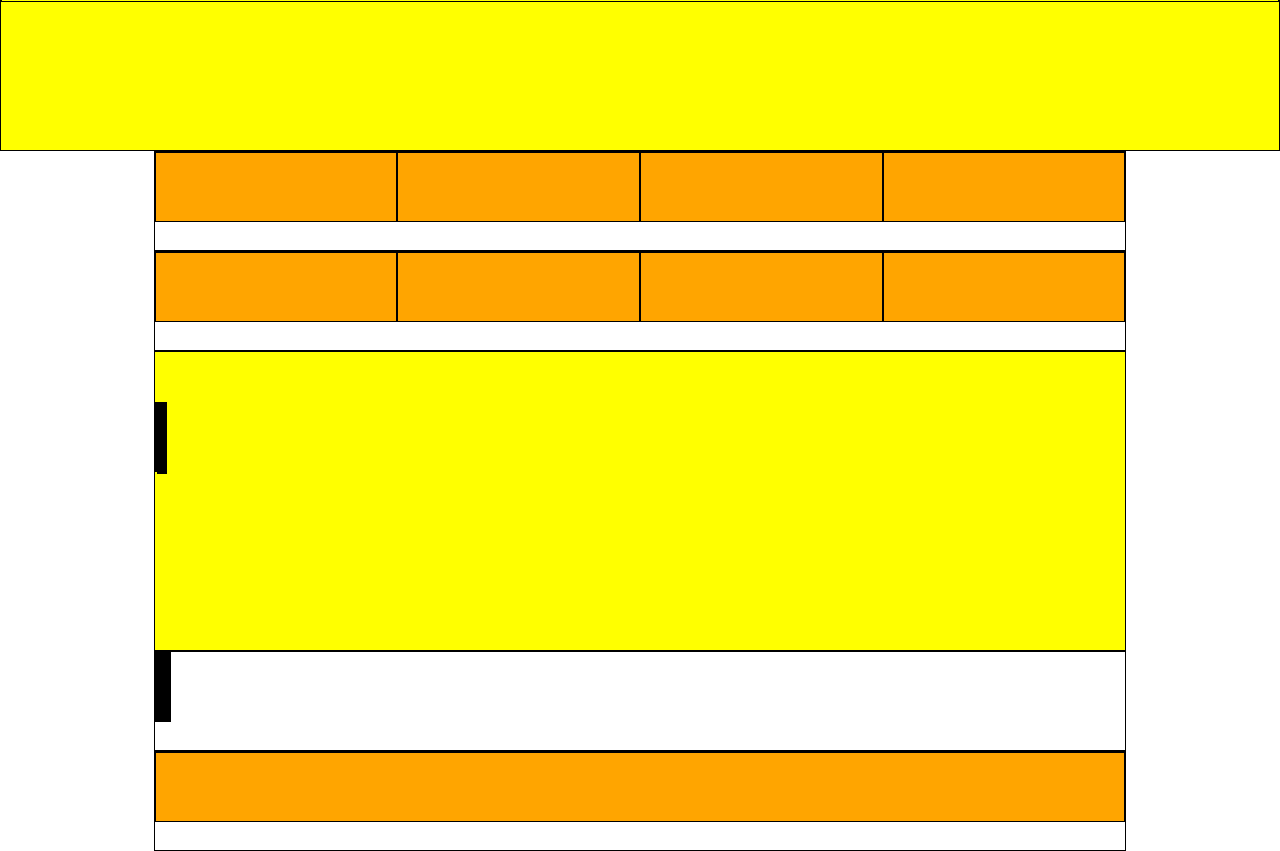
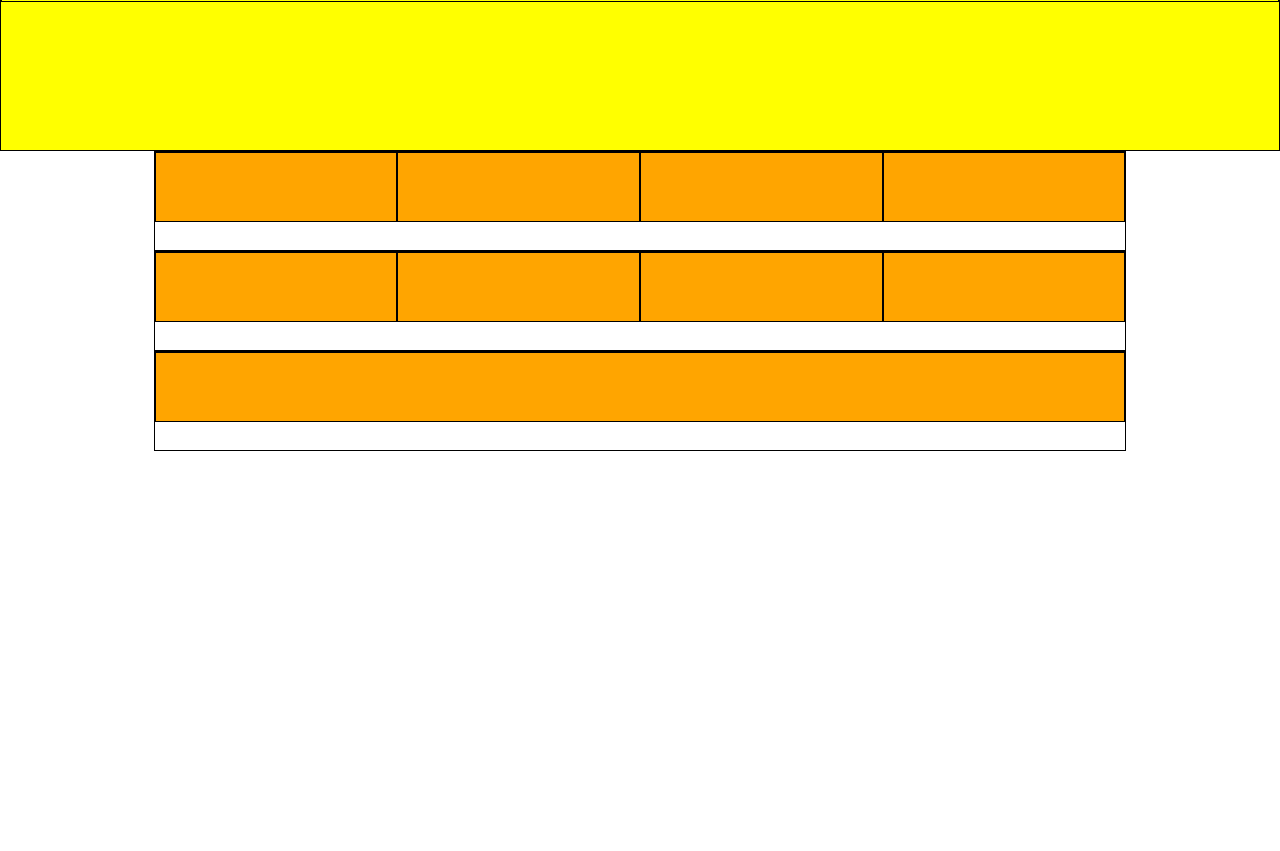
Before and after one commit to roziier/html-css-helbiz, a plain HTML site: page index.html in a window 1280 px wide. Shown: the part 2770-3621 px from the top of the page. After the commit the page ends 3221 px from the top, so only its background shows below. Drawn offline with Linux system fonts and the light colour scheme.

Commit message:
last check

```diff
--- a/css/style.css
+++ b/css/style.css
@@ -83,6 +83,10 @@ header {
   padding-right: 12%;
 }
 
+.hidedesk{
+  display: none;
+}
+
 .list li{
   display: inline-block;
   /* aggiungere border eng ita es */
--- a/index.html
+++ b/index.html
@@ -196,7 +196,7 @@
 
         <!-- footer tablet -->
 
-        <div class="row bc hidesmart">
+        <div class="row bc hidesmart hidedesk">
 
           <div class="col-md-5">
 
@@ -222,7 +222,7 @@
         <!-- fine footer tablet -->
         <!-- footer smart -->
 
-        <div class="row">
+        <div class="row hidedesk">
           <div class="col-xs-12">
 
           </div>
```
